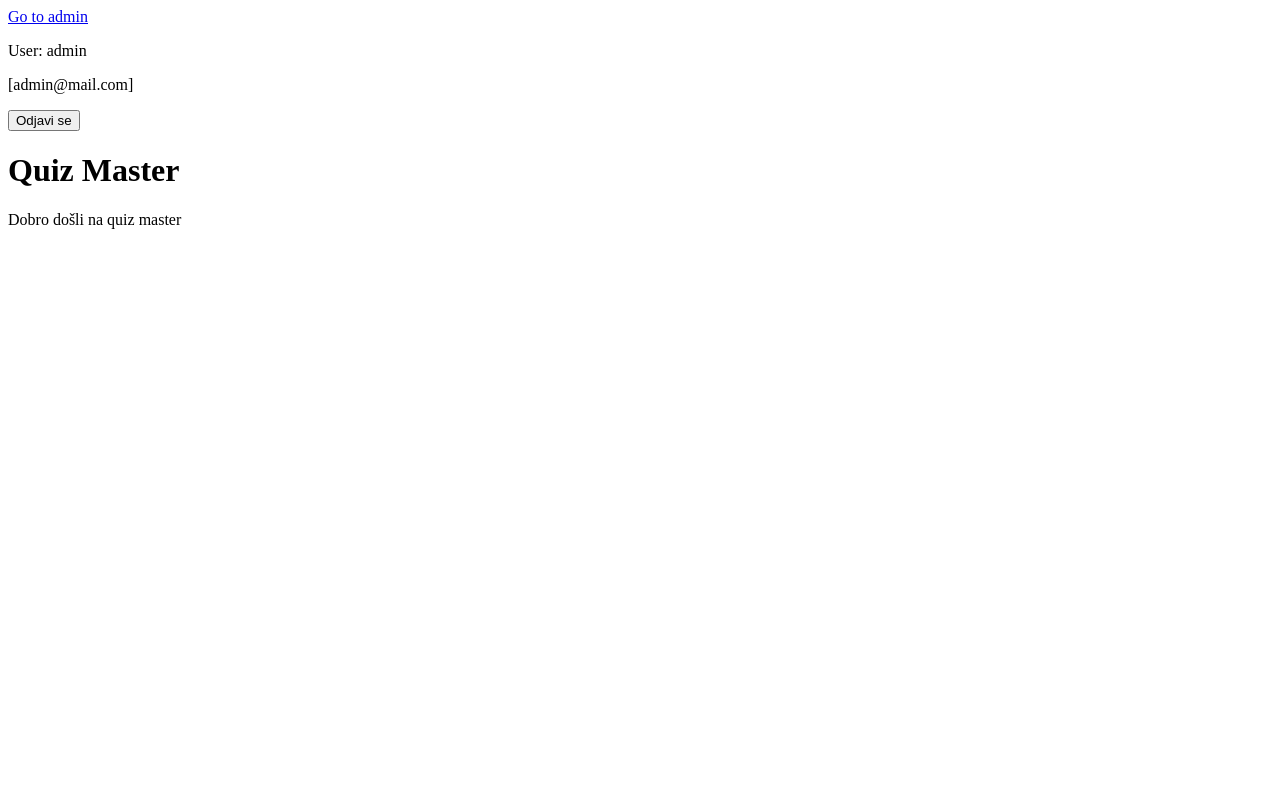
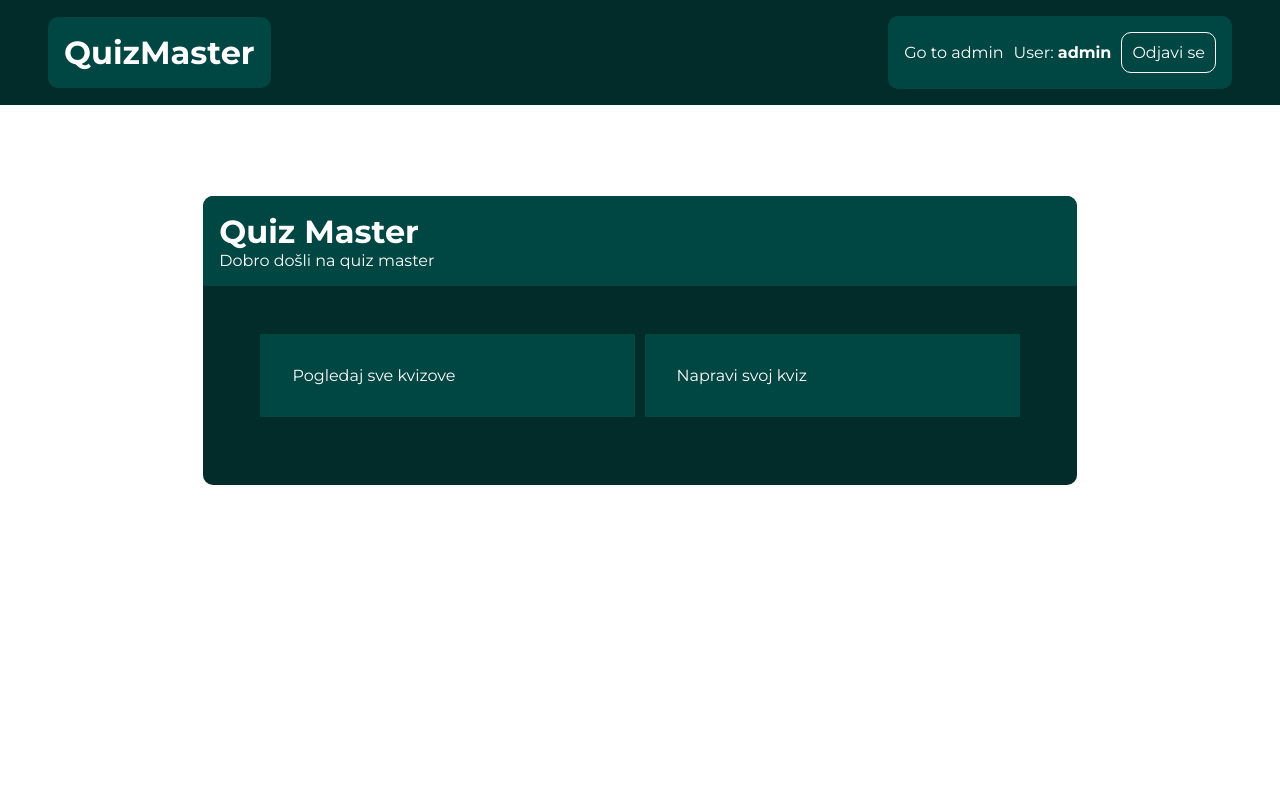
Before and after one commit to Petrina99/quiz-master, a Django app: page / in a window 1280 px wide. Run offline with Django 5.2, Linux system fonts and the light colour scheme; a user stored in the database is signed in.

Commit message:
made css for base and home

```diff
--- /dev/null
+++ b/quizmaster/quiz/static/quiz/css/base.css
@@ -0,0 +1,110 @@
+body, html {
+    margin: 0;
+    padding: 0;
+    height: 100%;
+    font-family: 'Montserrat', sans-serif;
+}
+
+button, input {
+    font-family: 'Montserrat', sans-serif;
+}
+
+p, h1, h2, h3, h4, h5, h6 {
+    margin: 0;
+    padding: 0;
+}
+
+a {
+    text-decoration: none;
+}
+
+input:focus,
+select:focus,
+textarea:focus,
+button:focus {
+    outline: none;
+}
+
+.header {
+    display: flex;
+    flex-basis: 100%;
+    justify-content: space-between;
+    align-items: center;
+    padding: 1em 3em;
+    background-color: #012C2A;
+}
+
+.header-brand {
+    color: white;
+    background-color: #004643;
+    border-radius: 10px;
+    padding: 1em;
+}
+
+.home-link {
+    color: white;
+}
+
+.login-link {
+    color: white;
+}
+
+.login-link:hover {
+    text-decoration: underline;
+}
+
+.header-nav {
+    display: flex;
+    align-items: center;
+    background-color: #004643;
+    border-radius: 10px;
+    padding: 1em;
+    color: white;
+}
+
+.nav-username {
+    margin-right: 10px;
+}
+
+.user-span {
+    font-weight: bold;
+}
+
+.logout-form {
+    display: flex;
+    align-items: center;
+    margin-block-end: 0;
+}
+
+.logout-form button {
+    border: 1px solid white;
+    border-radius: 10px;
+    padding: 10px;
+    background: transparent;
+    color: white;
+    font-size: 16px;
+    cursor: pointer;
+}
+
+.logout-form button:hover {
+    background-color: white;
+    color: black;
+}
+
+.admin-link {
+    margin-right: 10px;
+    color: white;
+}
+
+.admin-link:hover {
+    text-decoration: underline;
+}
+
+.main-content {
+    display: flex;
+    justify-content: center;
+    align-items: center;
+    flex-wrap: wrap;
+    padding: 1em;
+    height: max-content;
+}
--- /dev/null
+++ b/quizmaster/quiz/static/quiz/css/home.css
@@ -0,0 +1,40 @@
+.home-layout {
+    width: 70%;
+    background-color: #012C2A;
+    border-radius: 10px;
+    margin-top: 75px;
+}
+
+.home-header {
+    padding: 1em;
+    background-color: #004643;
+    border-top-right-radius: 10px;
+    border-top-left-radius: 10px;
+    color: white;
+}
+
+.home-main {
+    padding: 3em;
+    display: flex;
+    flex-wrap: wrap;
+    flex-direction: row;
+    align-items: center;
+    justify-content: space-evenly;
+}
+
+.link-container {
+    width: 40%;
+    background-color: #004643;
+    padding: 2em;
+    margin-bottom: 20px;
+    cursor: pointer;
+    color: white;
+}
+
+.link-container:hover {
+    background-color:#025a55;
+}
+
+.link-container a:hover {
+    text-decoration: underline;
+}
--- a/quizmaster/quiz/templates/quiz/base.html
+++ b/quizmaster/quiz/templates/quiz/base.html
@@ -3,27 +3,40 @@
 <html>
     <head>
         <title>Quiz Master</title>
-        <!--<link rel="stylesheet" href="{% static 'app/css/app.css' %}">-->
+        <link rel="preconnect" href="https://fonts.googleapis.com">
+        <link rel="preconnect" href="https://fonts.gstatic.com" crossorigin>
+        <link href="https://fonts.googleapis.com/css2?family=Montserrat:ital,wght@0,100;0,200;0,300;0,400;0,500;0,600;0,700;0,800;0,900;1,100;1,200;1,300;1,400;1,500;1,600;1,700;1,800;1,900&display=swap" rel="stylesheet">
+
+        <link rel="stylesheet" href="{% static 'quiz/css/base.css' %}">
+        <link rel="stylesheet" href="{% static 'quiz/css/home.css' %}">
     </head>
     <body>
-        <div>
+        <header class="header">
+            <div class="header-brand">
+                <h1>
+                    <a href="/" class="home-link">QuizMaster</a>
+                </h1>
+            </div>
+            <nav class="header-nav">
                 {% if request.user.is_superuser %}
-                <a class="nav-link" href="/admin">Go to admin</a>
+                    <a class="admin-link" href="/admin">Go to admin</a>
                 {% endif %}
                 {% if request.user.is_authenticated %}
-                <p>User: {{ request.user.username }}</p>
-                <p>[{{ request.user.email }}]</p>
-                <form method="post" action="{% url 'logout' %}">
+                    <p class="nav-username">User:
+                        <span class="user-span">{{ request.user.username }}</span>
+                    </p>
+                    <form method="post" action="{% url 'logout' %}" class="logout-form">
                         {% csrf_token %}
                         <button type="submit">Odjavi se</button>
                     </form>
                 {% else %}
-                <a href="{% url 'login' %}">
+                    <a href="{% url 'login' %}" class="login-link">
                         Prijavi se
                     </a>
                 {% endif %}
-        </div>
-        <div>
+            </nav>
+        </header>
+        <div class="main-content">
             {% block content %}
             {% endblock %}
         </div>
--- a/quizmaster/quiz/templates/quiz/home.html
+++ b/quizmaster/quiz/templates/quiz/home.html
@@ -1,7 +1,20 @@
 {% extends 'quiz/base.html' %}
 {% block content %}
 
-<h1>Quiz Master</h1>
-<p>Dobro došli na quiz master</p>
+<div class="home-layout">
+    <header class="home-header">
+        <h1>Quiz Master</h1>
+        <p>Dobro došli na quiz master</p>
+    </header>
+    <div class="home-main">
+        <div class="link-container">
+            <a>Pogledaj sve kvizove</a>
+        </div>
+        <div class="link-container">
+            <a>Napravi svoj kviz</a>
+        </div>
+    </div>
+</div>
+
 
 {% endblock content %}
```
Also changed, not shown: quizmaster/db.sqlite3. Lines whose indentation alone changed are shown as unchanged.
